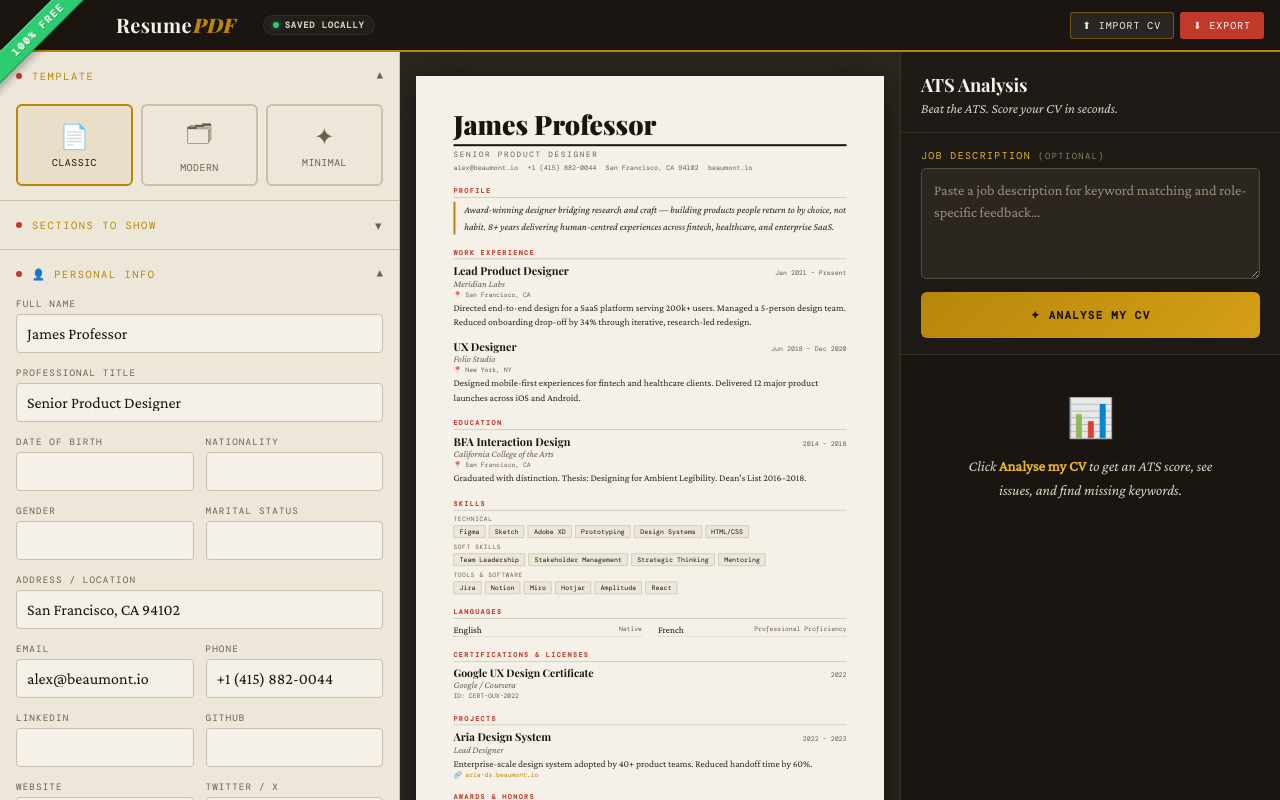
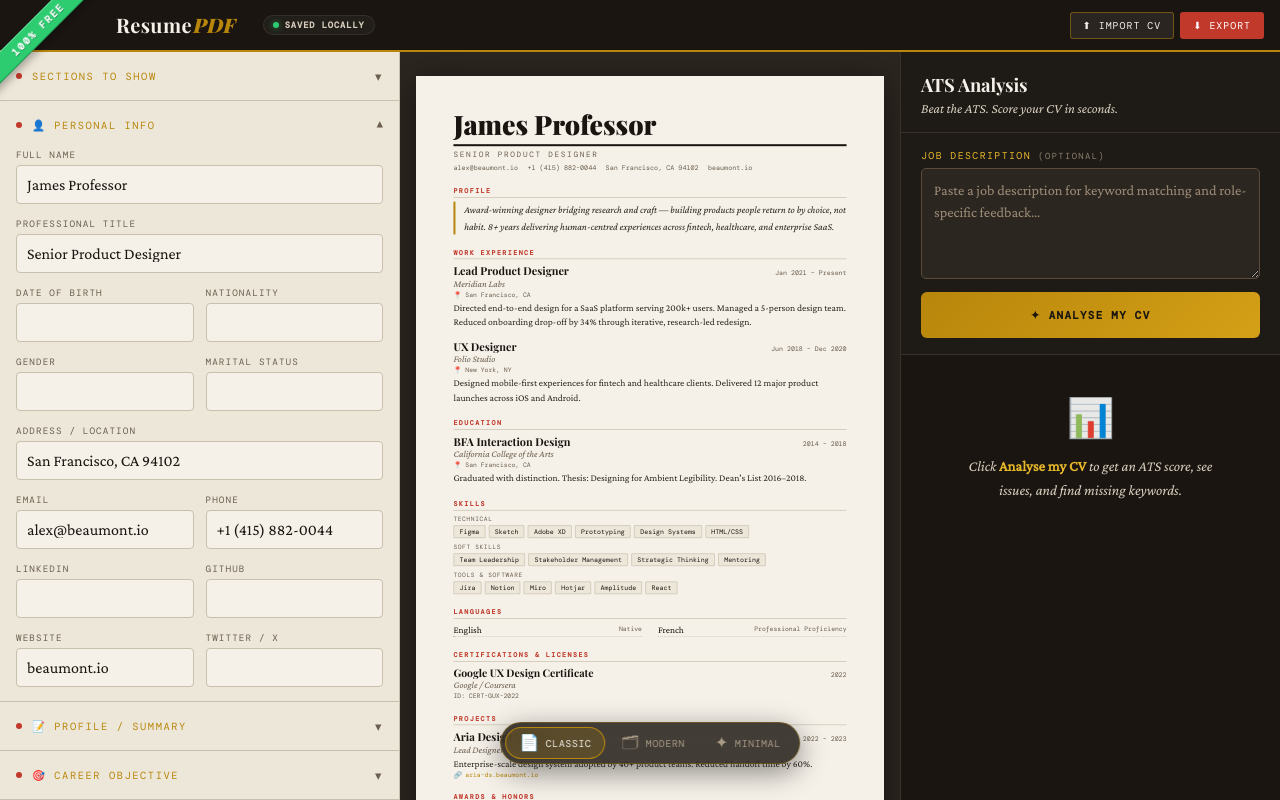
Before and after one commit to jazzbpn/auto_cv_resume, a Preact app: page / in a window 1280 px wide. Built offline with nearby package versions, Linux system fonts and the light colour scheme.

Commit message:
Template selector doc to preview

```diff
--- a/src/components/Editor.tsx
+++ b/src/components/Editor.tsx
@@ -1,11 +1,10 @@
-import { cv, setPersonal, template, setTemplate, visibility, toggleSection } from '../state/store';
+import { cv, setPersonal, visibility, toggleSection } from '../state/store';
 import { SECTIONS,
   emptyEntry, emptyProject, emptyVolunteer, emptyConference,
   emptyCertification, emptyAward, emptyPublication, emptyLanguage, emptyReference,
 } from '../state/defaults';
 import { Section } from './Section';
 import { EntryRepeater } from './EntryRepeater';
-import type { TemplateId } from '../types';
 
 function PersonalField<K extends keyof typeof cv.value.personal>({
   id, label, type = 'text',
@@ -41,24 +40,6 @@ function TextareaField({ id, label, rows = 3 }: {
 export function Editor() {
   return (
     <>
-      <Section title="Template" open>
-        <div class="tpl-grid" role="radiogroup" aria-label="Template">
-          {(['classic', 'modern', 'minimal'] as TemplateId[]).map((id) => (
-            <button
-              type="button"
-              class={`tpl-card${template.value === id ? ' active' : ''}`}
-              role="radio"
-              aria-checked={template.value === id}
-              onClick={() => setTemplate(id)}
-              key={id}
-            >
-              <span class="ic" aria-hidden>{id === 'classic' ? '📄' : id === 'modern' ? '🗂' : '✦'}</span>
-              {id[0]!.toUpperCase() + id.slice(1)}
-            </button>
-          ))}
-        </div>
-      </Section>
-
       <Section title="Sections to Show">
         <div class="vis-grid">
           {SECTIONS.map((s) => (
--- a/src/components/Preview.tsx
+++ b/src/components/Preview.tsx
@@ -1,8 +1,35 @@
 import { Suspense } from 'preact/compat';
 import { useEffect, useRef } from 'preact/hooks';
-import { cv, template, visibility } from '../state/store';
+import { cv, template, setTemplate, visibility } from '../state/store';
 import { TEMPLATES } from '../templates';
 import { buildResumeData } from '../templates/derive';
+import type { TemplateId } from '../types';
+
+const TEMPLATE_OPTIONS: { id: TemplateId; label: string; icon: string }[] = [
+  { id: 'classic', label: 'Classic', icon: '📄' },
+  { id: 'modern', label: 'Modern', icon: '🗂' },
+  { id: 'minimal', label: 'Minimal', icon: '✦' },
+];
+
+function TemplateDock() {
+  return (
+    <div class="tpl-dock" role="radiogroup" aria-label="Template">
+      {TEMPLATE_OPTIONS.map(({ id, label, icon }) => (
+        <button
+          type="button"
+          key={id}
+          class={`tpl-chip${template.value === id ? ' active' : ''}`}
+          role="radio"
+          aria-checked={template.value === id}
+          onClick={() => setTemplate(id)}
+        >
+          <span class="ic" aria-hidden>{icon}</span>
+          {label}
+        </button>
+      ))}
+    </div>
+  );
+}
 
 const RESUME_W = 700;
 
@@ -55,8 +82,11 @@ function ScaledResume() {
 
 export function Preview() {
   return (
-    <div class="preview-scroll">
-      <ScaledResume />
-    </div>
+    <>
+      <div class="preview-scroll">
+        <ScaledResume />
+      </div>
+      <TemplateDock />
+    </>
   );
 }
--- a/src/styles/preview.css
+++ b/src/styles/preview.css
@@ -1,6 +1,7 @@
 .panel-preview {
   background: var(--bg);
   display: block;
+  position: relative;
 }
 .preview-scroll {
   width: 100%;
@@ -9,7 +10,7 @@
   overflow-x: hidden;
   -webkit-overflow-scrolling: touch;
   overscroll-behavior: contain;
-  padding: 24px 0 48px;
+  padding: 24px 0 96px;
   background: var(--bg);
 }
 
@@ -17,3 +18,50 @@
   display: block;
   transform-origin: top left;
 }
+
+.tpl-dock {
+  position: absolute;
+  left: 50%;
+  bottom: 36px;
+  transform: translateX(-50%);
+  display: flex;
+  gap: 2px;
+  padding: 4px;
+  background: rgba(26, 21, 16, .82);
+  backdrop-filter: blur(10px) saturate(140%);
+  -webkit-backdrop-filter: blur(10px) saturate(140%);
+  border: 1px solid rgba(184, 134, 11, .35);
+  border-radius: 999px;
+  box-shadow: 0 8px 28px rgba(0, 0, 0, .45);
+  z-index: 5;
+  max-width: calc(100% - 24px);
+}
+.tpl-chip {
+  display: inline-flex; align-items: center; gap: 6px;
+  border: none; background: none;
+  padding: 8px 14px;
+  border-radius: 999px;
+  font-family: 'DM Mono', monospace;
+  font-size: .62rem;
+  letter-spacing: .06em;
+  text-transform: uppercase;
+  color: #a89a85;
+  cursor: pointer;
+  touch-action: manipulation;
+  transition: color var(--dur-fast) var(--ease-out), background var(--dur-fast) var(--ease-out);
+  white-space: nowrap;
+}
+.tpl-chip .ic { font-size: 1rem; line-height: 1; }
+.tpl-chip:hover:not(.active) { color: var(--paper); }
+.tpl-chip.active {
+  color: var(--paper);
+  background: rgba(184, 134, 11, .22);
+  box-shadow: inset 0 0 0 1px var(--gold);
+}
+.tpl-chip:focus-visible { outline: none; box-shadow: var(--focus-ring); }
+
+@media (max-width: 480px) {
+  .tpl-dock { bottom: 24px; }
+  .tpl-chip { padding: 7px 11px; font-size: .56rem; }
+  .tpl-chip .ic { font-size: .9rem; }
+}
```
